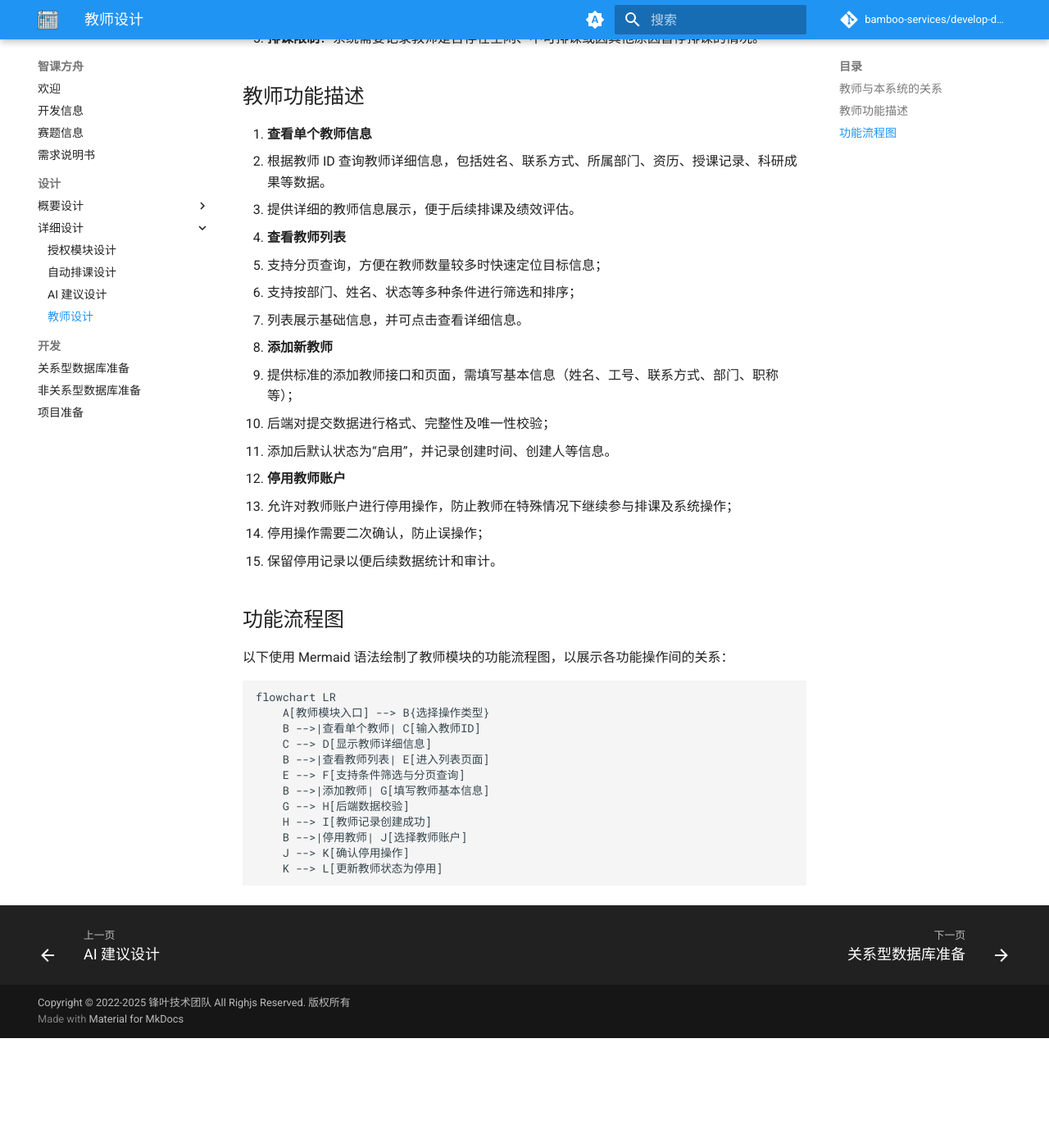
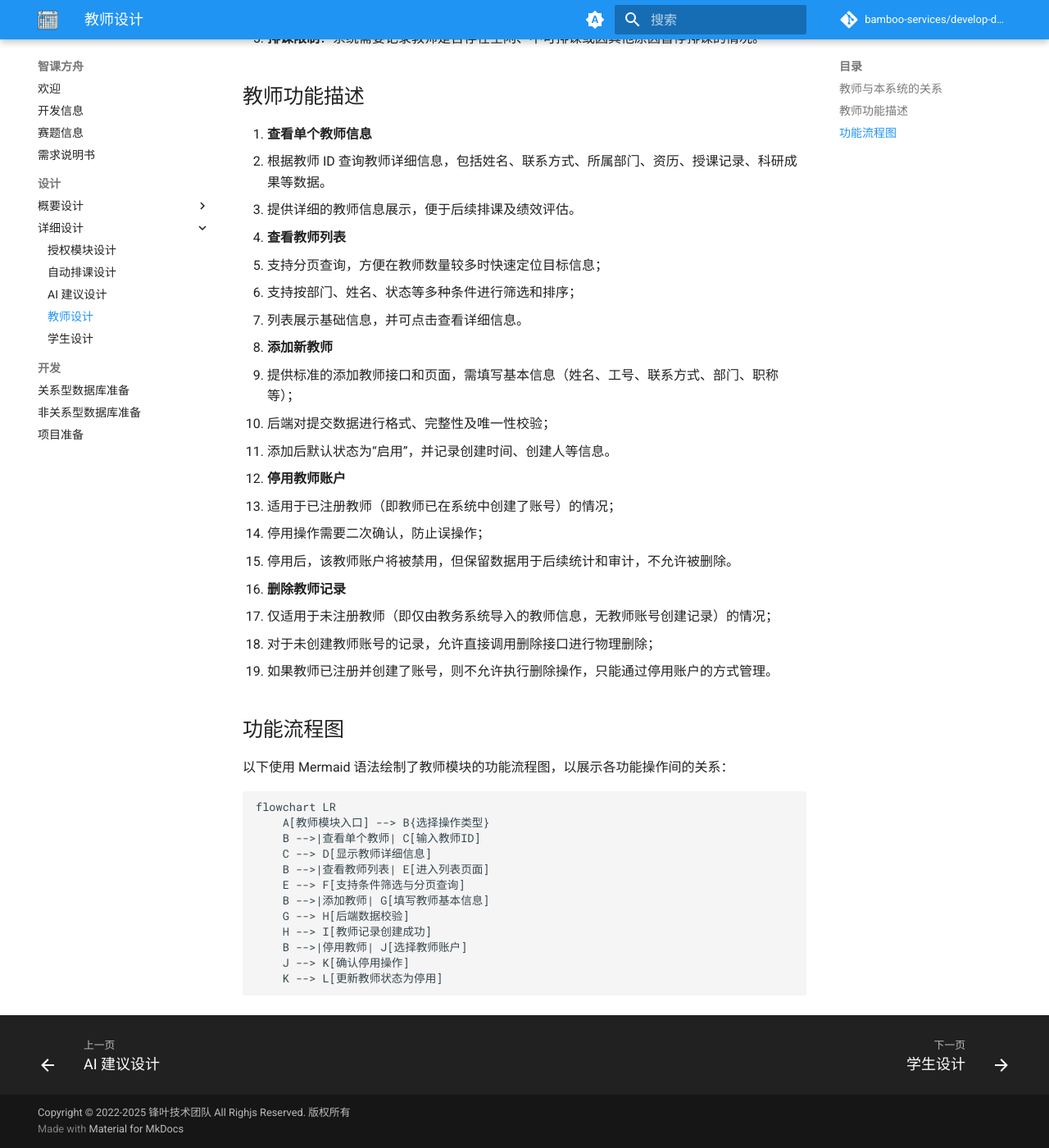
Before and after one commit to class-scheduling-system/develop-document, an MkDocs documentation site: the page built from docs/design/teacher.md, in a window 1280 px wide and 1400 px high, scrolled down 523 px. Shown: the whole window at 82% size. Built offline with MkDocs 1.6.1 and Material for MkDocs 9.7.7, drawn with Linux system fonts in a browser that asks for light colours; comment, search, counter and statistics services are not loaded; before the commit the page ends 1789 px from its top, so only the background shows below that.

Commit message:
feat(docs): 更新教师模块设计文档，新增学生模块功能设计文档并调整导航结构

```diff
--- a/docs/design/teacher.md
+++ b/docs/design/teacher.md
@@ -31,9 +31,14 @@
    - 添加后默认状态为“启用”，并记录创建时间、创建人等信息。
 
 4. **停用教师账户**
-   - 允许对教师账户进行停用操作，防止教师在特殊情况下继续参与排课及系统操作；
+   - 适用于已注册教师（即教师已在系统中创建了账号）的情况；
    - 停用操作需要二次确认，防止误操作；
-   - 保留停用记录以便后续数据统计和审计。
+   - 停用后，该教师账户将被禁用，但保留数据用于后续统计和审计，不允许被删除。
+
+5. **删除教师记录**
+   - 仅适用于未注册教师（即仅由教务系统导入的教师信息，无教师账号创建记录）的情况；
+   - 对于未创建教师账号的记录，允许直接调用删除接口进行物理删除；
+   - 如果教师已注册并创建了账号，则不允许执行删除操作，只能通过停用账户的方式管理。
 
 ## 功能流程图
 
--- a/mkdocs.yml
+++ b/mkdocs.yml
@@ -52,7 +52,7 @@ nav:
       - 自动排课设计: design/auto_scheduling.md
       - AI 建议设计: design/ai_suggestion.md
       - 教师设计: design/teacher.md
-      #- 学生设计: design/student.md
+      - 学生设计: design/student.md
   - 开发:
     - 关系型数据库准备: develop/sql_prepare.md
     - 非关系型数据库准备: develop/nosql_prepare.md
```
Also changed, not shown: docs/design/student.md (added, +57 -0 lines).
